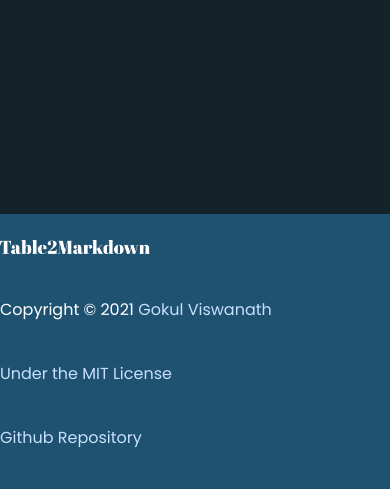
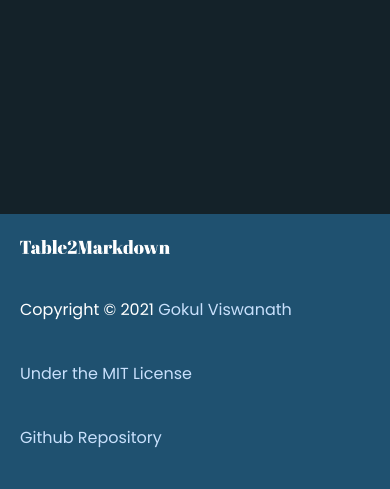
Before and after one commit to 1Gokul/table2markdown, a Flask app: template templates/layout.html in a window 390 px wide. Shown: the part 570-1059 px from the top of the page. Run offline with Flask 2, Linux system fonts and the light colour scheme; the template is opened without the code that fills it, so the values that code supplies are empty; some libraries are stand-ins or nearby versions.

Commit message:
Fixed mobile footer

```diff
--- a/static/css/layout.css
+++ b/static/css/layout.css
@@ -311,8 +311,8 @@
     height: 275px;
   }
   #footer li {
-    margin: 0;
-    padding: 20px 0px;
+    margin-left: 20px;
+    padding: 20px 0;
     display: block;
     text-align: left;
   }
```
